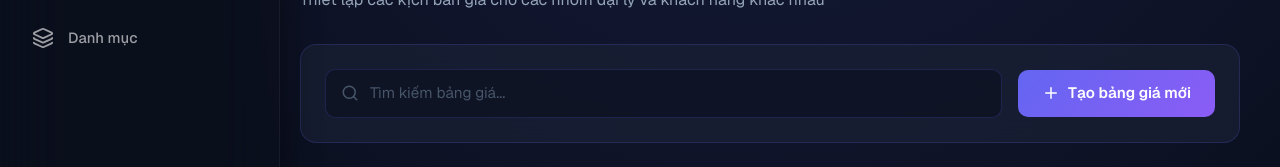
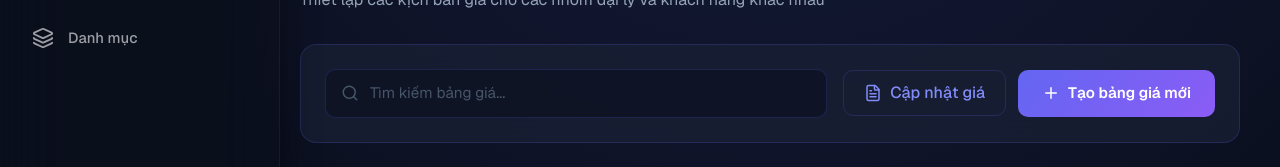
Before and after one commit to leduyn/TMDT, a Next.js app in the folder frontend/: page /price-lists in a window 1280 px wide. Shown: the part 173-340 px from the top of the page. Built offline with nearby package versions, Linux system fonts and the light colour scheme; no server answers.

Commit message:
fix: Bổ sung liên kết cập nhật giá

```diff
--- a/frontend/src/app/price-lists/page.tsx
+++ b/frontend/src/app/price-lists/page.tsx
@@ -11,7 +11,7 @@ import SearchActionHeader from '@/components/ui/SearchActionHeader';
 import DataTable, { Column } from '@/components/ui/DataTable';
 import Badge from '@/components/ui/Badge';
 import GlassCard from '@/components/ui/GlassCard';
-import { Plus, Eye, Trash2, FileText } from 'lucide-react';
+import { Plus, Eye, Trash2, FileText, Clock } from 'lucide-react';
 
 interface PriceList {
   id: number;
@@ -187,10 +187,18 @@ export default function PriceListsPage() {
           onSearchChange={setSearchQuery}
           placeholder="Tìm kiếm bảng giá..."
           actions={
-            <button className="btn-primary" onClick={() => setShowCreateModal(true)}>
-              <Plus size={18} />
-              Tạo bảng giá mới
-            </button>
+            <div style={{ display: 'flex', gap: 12 }}>
+              <Link href="/price-update-vouchers">
+                <button className="btn-outline" style={{ display: 'flex', alignItems: 'center', gap: 8 }}>
+                  <FileText size={18} />
+                  Cập nhật giá
+                </button>
+              </Link>
+              <button className="btn-primary" onClick={() => setShowCreateModal(true)}>
+                <Plus size={18} />
+                Tạo bảng giá mới
+              </button>
+            </div>
           }
         />
 
```
